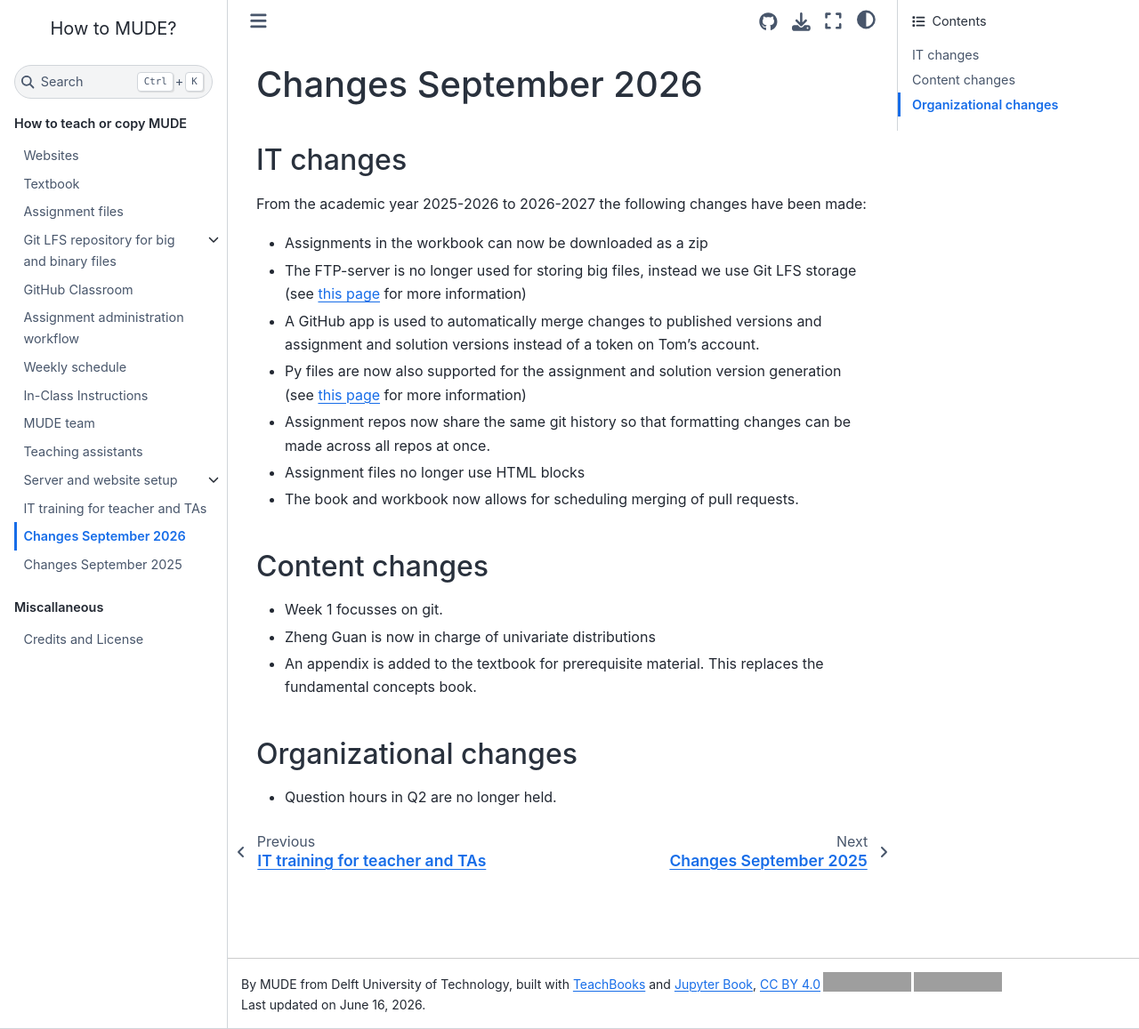
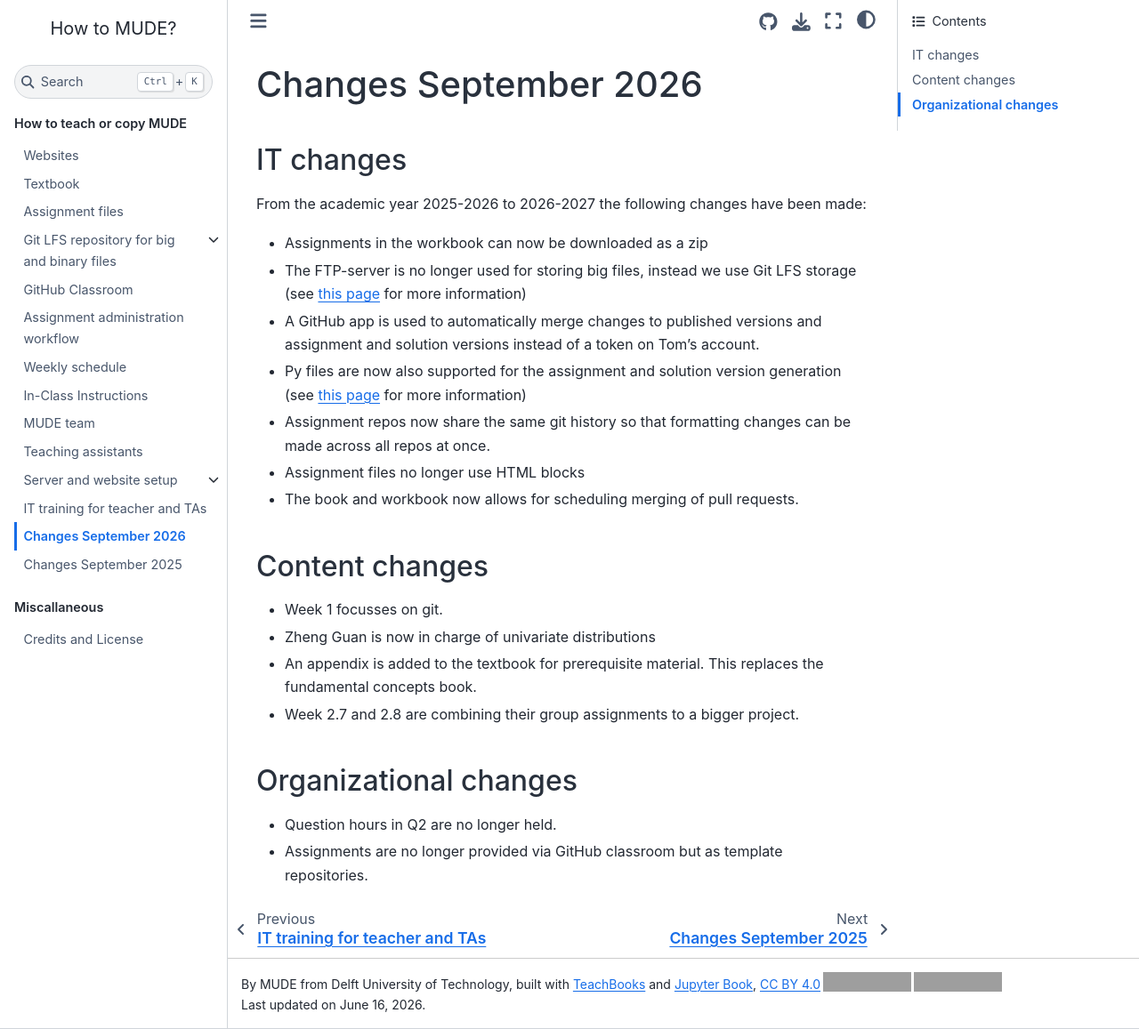
Before and after one commit to TUDelft-MUDE/teacher, a Jupyter Book: the page built from book/changes_2025_2026.md, in a window 1280 px wide and 1157 px high. Shown: the whole window at 89% size. Built offline with Jupyter Book 1.0.4 settings and Sphinx 7.4.7 and the Sphinx Book theme 1.1.4, drawn with Linux system fonts in a browser that asks for light colours; comment, search, counter and statistics services are not loaded; grey boxes are pictures that could not be loaded.

Commit message:
Update changes_2025_2026.md

```diff
--- a/book/changes_2025_2026.md
+++ b/book/changes_2025_2026.md
@@ -17,7 +17,9 @@ From the academic year 2025-2026 to 2026-2027 the following changes have been ma
 - Week 1 focusses on git.
 - Zheng Guan is now in charge of univariate distributions
 - An appendix is added to the textbook for prerequisite material. This replaces the fundamental concepts book.
+- Week 2.7 and 2.8 are combining their group assignments to a bigger project.
 
 ## Organizational changes
 
 - Question hours in Q2 are no longer held.
+- Assignments are no longer provided via GitHub classroom but as template repositories.
```
